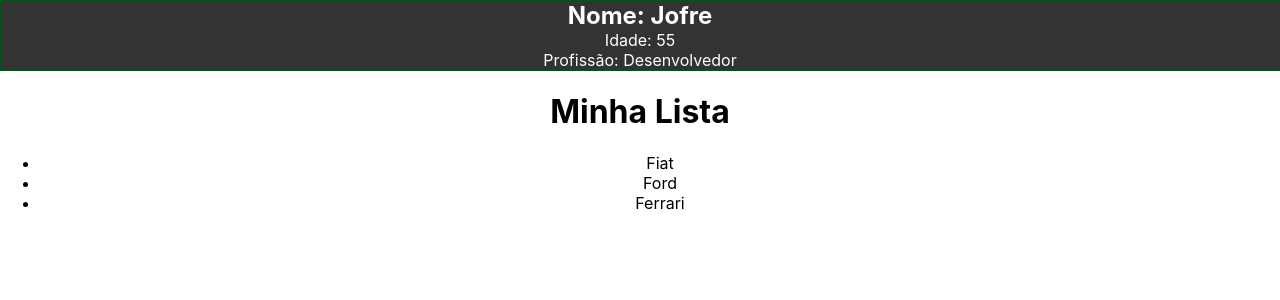
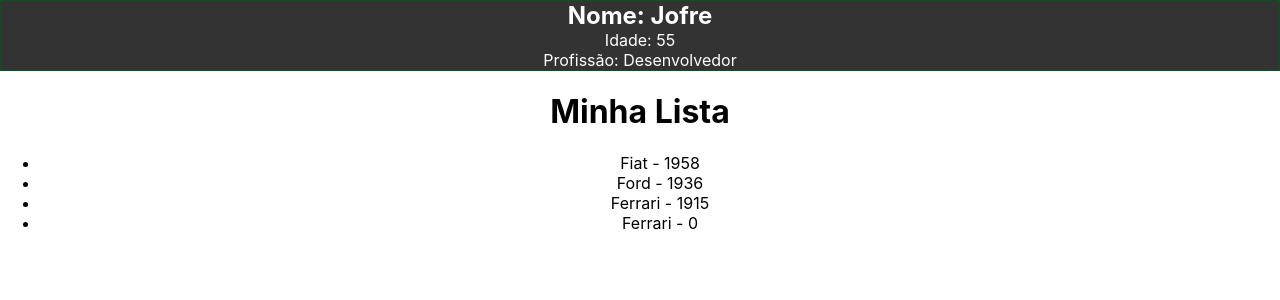
Before and after one commit to DevJofre/teste-react, a React (Create React App) app: page / in a window 1280 px wide. Shown: the top 300 px of the page. Built offline with nearby package versions, Linux system fonts and the light colour scheme.

Commit message:
Inserindo propType  e defaultProps

```diff
--- a/package.json
+++ b/package.json
@@ -6,6 +6,7 @@
     "@testing-library/jest-dom": "^5.17.0",
     "@testing-library/react": "^13.4.0",
     "@testing-library/user-event": "^13.5.0",
+    "prop-types": "^15.8.1",
     "react": "^18.3.0",
     "react-dom": "^18.3.0",
     "react-scripts": "5.0.1",
--- a/src/components/Item.js
+++ b/src/components/Item.js
@@ -1,9 +1,23 @@
-function Item(props) {
+import PropTypes from "prop-types";
+
+function Item({ marca, ano_lancamento }) {
   return (
     <>
-      <li>{props.marca}</li>
+      <li>
+        {marca} - {ano_lancamento}
+      </li>
     </>
   );
 }
 
+Item.propType = {
+  marca: PropTypes.string,
+  ano_lancamento: PropTypes.number,
+};
+
+Item.defaultProps = {
+  marca: "Falto cadastra nome da Marca",
+  ano_lancamento: 0,
+};
+
 export default Item;
--- a/src/components/List.js
+++ b/src/components/List.js
@@ -5,8 +5,9 @@ function List() {
     <>
       <h1>Minha Lista</h1>
       <ul>
-        <Item marca="Fiat" />
-        <Item marca="Ford" />
+        <Item marca="Fiat" ano_lancamento={1958} />
+        <Item marca="Ford" ano_lancamento={1936} />
+        <Item marca="Ferrari" ano_lancamento={1915} />
         <Item marca="Ferrari" />
       </ul>
     </>
```
Also changed, not shown: 1 other file (tests, documents, lock files or other folders).
